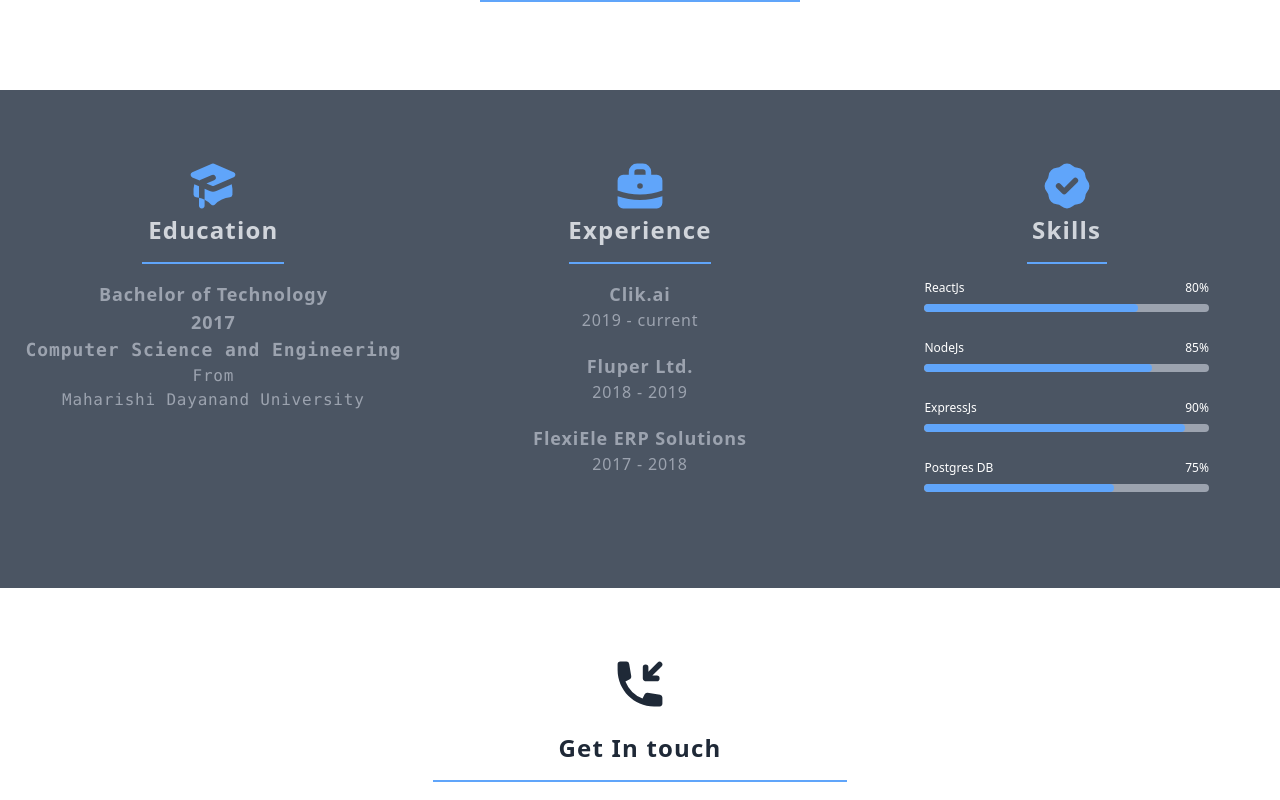
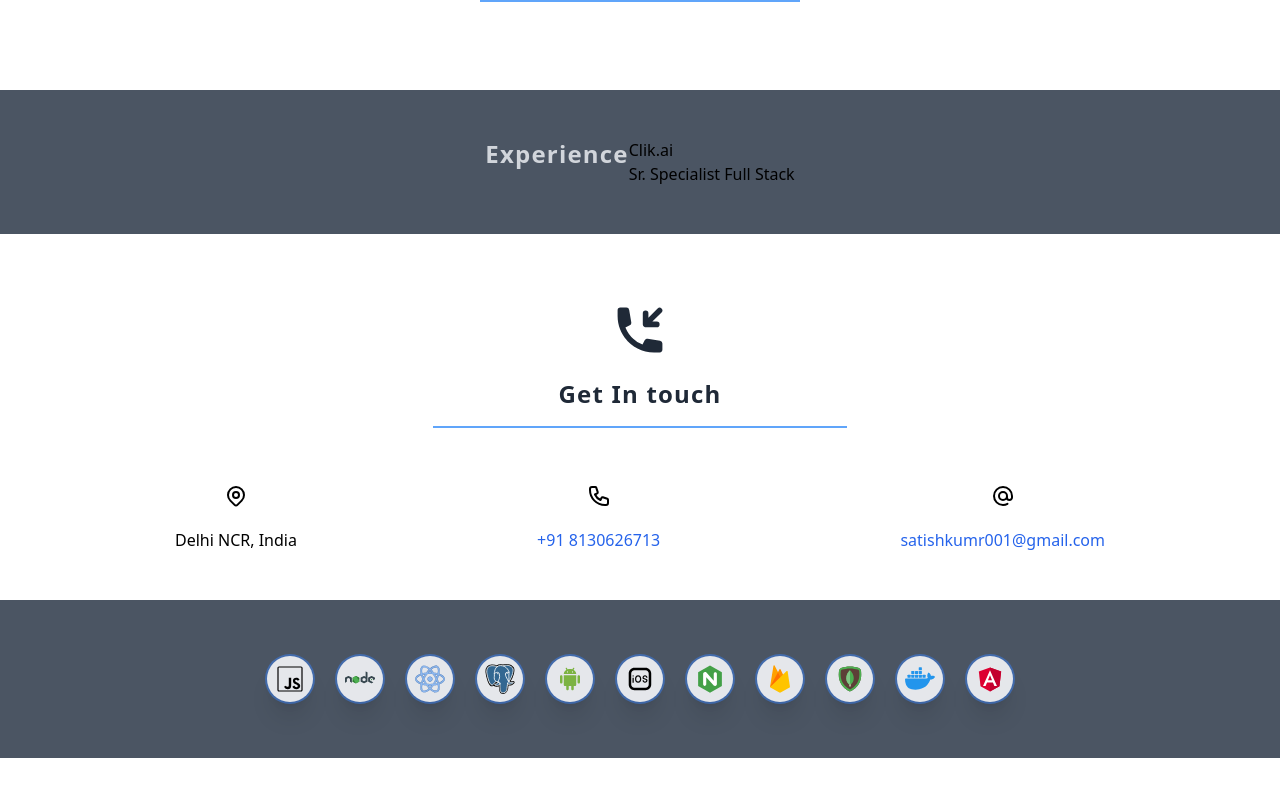
Before and after one commit to sudo-satish/satishgupta, a Next.js app: page / in a window 1280 px wide. Shown: the part 1440-2240 px from the top of the page. After the commit the page ends 2198 px from the top, so only its background shows below. Built offline with nearby package versions, Linux system fonts and the light colour scheme.

Commit message:
update dob

```diff
--- a/components/SkillSection/SkillSection.jsx
+++ b/components/SkillSection/SkillSection.jsx
@@ -18,73 +18,92 @@ const SkillsIcon = () => (
   </svg>
 );
 
-export default function SkillSection() {
+const SkillSection = () => {
   return (
     <section className="bg-gray-600 py-12" data-scroll-index="2" id="skill-section">
       <div className="flex flex-col md:flex-row justify-center md:items-start">
-        <div className="flex flex-col md:w-1/3 md:min-h-full  justify-items-start items-center my-5">
-          <EducationIcon />
-          <h1 className="text-2xl font-bold tracking-wider blue-600 text-gray-300">Education</h1>
-          <div className="m-4 border w-1/3 border-blue-400"></div>
-          <h2 className="text-lg font-extrabold tracking-wider text-gray-400"> Bachelor of Technology</h2>
-          <h3 className="text-lg font-bold tracking-wider text-gray-400"> 2017</h3>
-          <h3 className="md:text-lg font-bold tracking-wider text-gray-400 font-mono">Computer Science and Engineering</h3>
-          <h3 className="tracking-wider text-gray-400 font-mono"> From</h3>
-          <h1 className="tracking-wider text-gray-400 font-mono">Maharishi Dayanand University</h1>
-        </div>
-        <div className="flex flex-col md:w-1/3 md:min-h-full justify-center items-center my-5 mt-10 md:mt-5">
-          <BriefCaseIcon />
-          <h1 className="text-2xl font-bold tracking-wider blue-600 text-gray-300">Experience</h1>
-          <div className="m-4 border w-1/3 border-blue-400"></div>
-          <h2 className="text-lg font-extrabold tracking-wider text-gray-400">Clik.ai</h2>
-          <h3 className="tracking-wider text-gray-400">2019 - current</h3>
-          <h2 className="text-lg font-extrabold tracking-wider text-gray-400 mt-5">Fluper Ltd.</h2>
-          <h3 className="tracking-wider text-gray-400">2018 - 2019</h3>
-          <h2 className="text-lg font-extrabold tracking-wider text-gray-400 mt-5">FlexiEle ERP Solutions</h2>
-          <h3 className="tracking-wider text-gray-400">2017 - 2018</h3>
-        </div>
-        <div className="flex flex-col md:w-1/3 md:min-h-full w-full justify-center items-center my-5 mt-10 md:mt-5">
-          <SkillsIcon />
-          <h1 className="text-2xl font-bold tracking-wider blue-600 text-gray-300">Skills</h1>
-          <div className="m-4 border w-20 border-blue-400"></div>
-
-          <div className="w-2/3">
-            <div className="text-xs text-white mb-2 flex justify-between">
-              <span>ReactJs</span><span>80%</span>
-            </div>
-            <div className="w-full h-2 bg-gray-400 rounded-full overflow-hidden mb-7">
-              <div className="w-3/4 h-2 bg-blue-400 rounded-md"></div>
-            </div>
-          </div>
-
-          <div className="w-2/3">
-            <div className="text-xs text-white mb-2 flex justify-between">
-              <span>NodeJs</span><span>85%</span>
-            </div>
-            <div className="w-full h-2 bg-gray-400 rounded-full overflow-hidden mb-7">
-              <div className="w-4/5 h-2 bg-blue-400 rounded-md"></div>
-            </div>
-          </div>
-
-          <div className="w-2/3">
-            <div className="text-xs text-white mb-2 flex justify-between">
-              <span>ExpressJs</span><span>90%</span>
-            </div>
-            <div className="w-full h-2 bg-gray-400 rounded-full overflow-hidden mb-7">
-              <div className="w-11/12 h-2 bg-blue-400 rounded-md"></div>
-            </div>
-          </div>
-
-          <div className="w-2/3">
-            <div className="text-xs text-white mb-2 flex justify-between">
-              <span>Postgres DB</span><span>75%</span>
-            </div>
-            <div className="w-full h-2 bg-gray-400 rounded-full overflow-hidden mb-7">
-              <div className="w-2/3 h-2 bg-blue-400 rounded-md"></div>
-            </div>
+        <h1 className="text-2xl font-bold tracking-wider blue-600 text-gray-300">Experience</h1>
+        <div className="flex">
+          <div></div>
+          <div className="flex w-full flex-col self-center">
+            <div>Clik.ai</div>
+            <div>Sr. Specialist Full Stack</div>
           </div>
         </div>
       </div>
     </section>
   )
-}
+};
+
+// function SkillSection() {
+//   return (
+//     <section className="bg-gray-600 py-12" data-scroll-index="2" id="skill-section">
+//       <div className="flex flex-col md:flex-row justify-center md:items-start">
+//         <div className="flex flex-col md:w-1/3 md:min-h-full  justify-items-start items-center my-5">
+//           <EducationIcon />
+//           <h1 className="text-2xl font-bold tracking-wider blue-600 text-gray-300">Education</h1>
+//           <div className="m-4 border w-1/3 border-blue-400"></div>
+//           <h2 className="text-lg font-extrabold tracking-wider text-gray-400"> Bachelor of Technology</h2>
+//           <h3 className="text-lg font-bold tracking-wider text-gray-400"> 2017</h3>
+//           <h3 className="md:text-lg font-bold tracking-wider text-gray-400 font-mono">Computer Science and Engineering</h3>
+//           <h3 className="tracking-wider text-gray-400 font-mono"> From</h3>
+//           <h1 className="tracking-wider text-gray-400 font-mono">Maharishi Dayanand University</h1>
+//         </div>
+//         <div className="flex flex-col md:w-1/3 md:min-h-full justify-center items-center my-5 mt-10 md:mt-5">
+//           <BriefCaseIcon />
+//           <h1 className="text-2xl font-bold tracking-wider blue-600 text-gray-300">Experience</h1>
+//           <div className="m-4 border w-1/3 border-blue-400"></div>
+//           <h2 className="text-lg font-extrabold tracking-wider text-gray-400">Clik.ai</h2>
+//           <h3 className="tracking-wider text-gray-400">2019 - current</h3>
+//           <h2 className="text-lg font-extrabold tracking-wider text-gray-400 mt-5">Fluper Ltd.</h2>
+//           <h3 className="tracking-wider text-gray-400">2018 - 2019</h3>
+//           <h2 className="text-lg font-extrabold tracking-wider text-gray-400 mt-5">FlexiEle ERP Solutions</h2>
+//           <h3 className="tracking-wider text-gray-400">2017 - 2018</h3>
+//         </div>
+//         <div className="flex flex-col md:w-1/3 md:min-h-full w-full justify-center items-center my-5 mt-10 md:mt-5">
+//           <SkillsIcon />
+//           <h1 className="text-2xl font-bold tracking-wider blue-600 text-gray-300">Skills</h1>
+//           <div className="m-4 border w-20 border-blue-400"></div>
+
+//           <div className="w-2/3">
+//             <div className="text-xs text-white mb-2 flex justify-between">
+//               <span>ReactJs</span><span>80%</span>
+//             </div>
+//             <div className="w-full h-2 bg-gray-400 rounded-full overflow-hidden mb-7">
+//               <div className="w-3/4 h-2 bg-blue-400 rounded-md"></div>
+//             </div>
+//           </div>
+
+//           <div className="w-2/3">
+//             <div className="text-xs text-white mb-2 flex justify-between">
+//               <span>NodeJs</span><span>85%</span>
+//             </div>
+//             <div className="w-full h-2 bg-gray-400 rounded-full overflow-hidden mb-7">
+//               <div className="w-4/5 h-2 bg-blue-400 rounded-md"></div>
+//             </div>
+//           </div>
+
+//           <div className="w-2/3">
+//             <div className="text-xs text-white mb-2 flex justify-between">
+//               <span>ExpressJs</span><span>90%</span>
+//             </div>
+//             <div className="w-full h-2 bg-gray-400 rounded-full overflow-hidden mb-7">
+//               <div className="w-11/12 h-2 bg-blue-400 rounded-md"></div>
+//             </div>
+//           </div>
+
+//           <div className="w-2/3">
+//             <div className="text-xs text-white mb-2 flex justify-between">
+//               <span>Postgres DB</span><span>75%</span>
+//             </div>
+//             <div className="w-full h-2 bg-gray-400 rounded-full overflow-hidden mb-7">
+//               <div className="w-2/3 h-2 bg-blue-400 rounded-md"></div>
+//             </div>
+//           </div>
+//         </div>
+//       </div>
+//     </section>
+//   )
+// }
+
+export default SkillSection;
--- a/pages/bio.js
+++ b/pages/bio.js
@@ -1,4 +1,4 @@
-import Head from "next/head";
+// import {useState} from 'react';
 import HeadMeta from "../components/HeadMeta/HeadMeta";
 
 const Field = ({fieldName, value}) =>
@@ -7,6 +7,7 @@ const Field = ({fieldName, value}) =>
     <div className="w-1/2">: {value}</div>
   </div>
 
+const date = '10th Dec 1993';
 
 const fields = [
   // {
@@ -31,7 +32,7 @@ const fields = [
   },
   {
     fieldName: 'Date of birth',
-    value: '9th Dec 1995'
+    value: date
   },
   {
     fieldName: 'Place of birth',
@@ -96,6 +97,7 @@ const fields = [
 ];
 
 const BioPage = () => {
+  // const [fields, setFields] = useState(fields);
   return (
     <>
       <HeadMeta />
```
